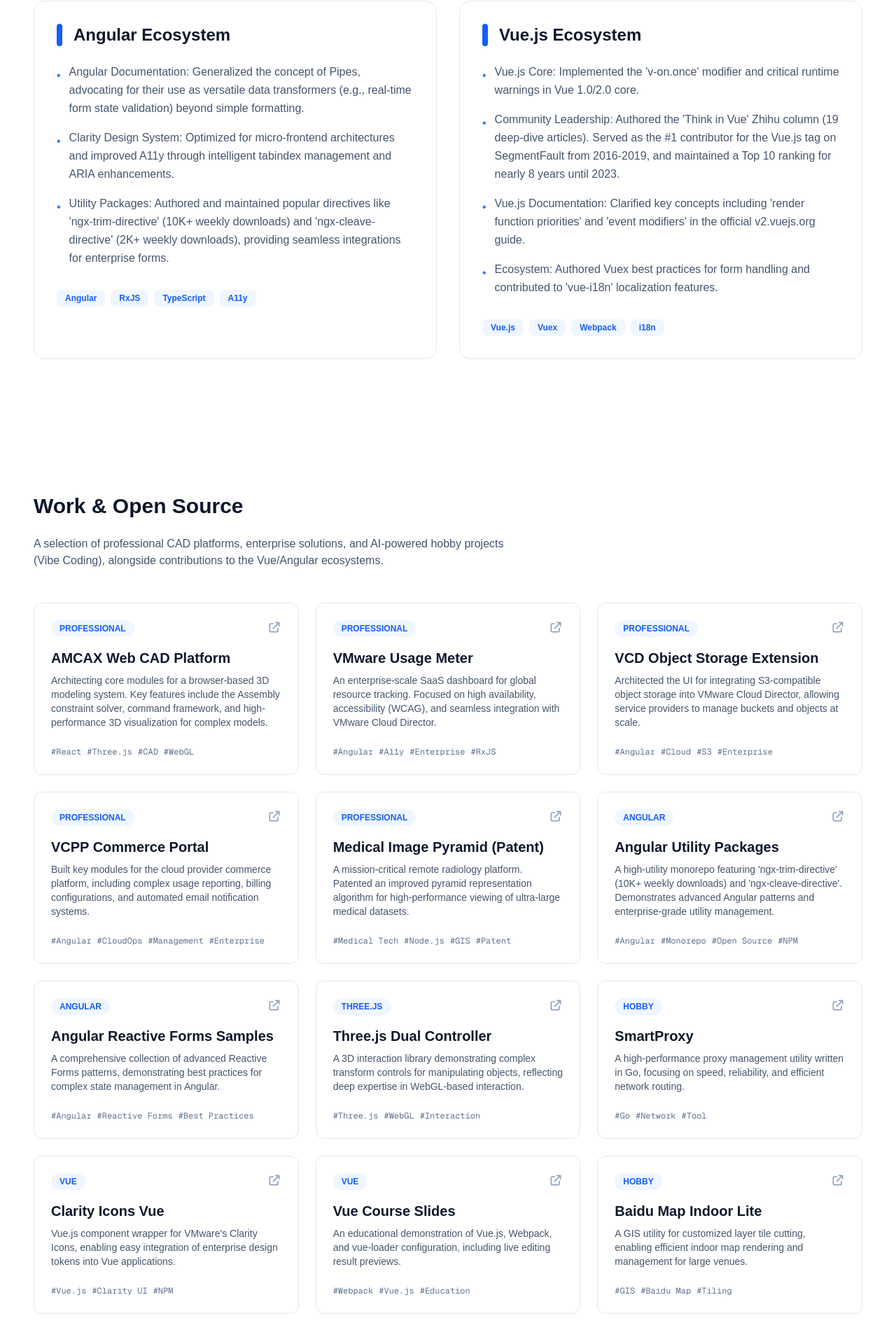
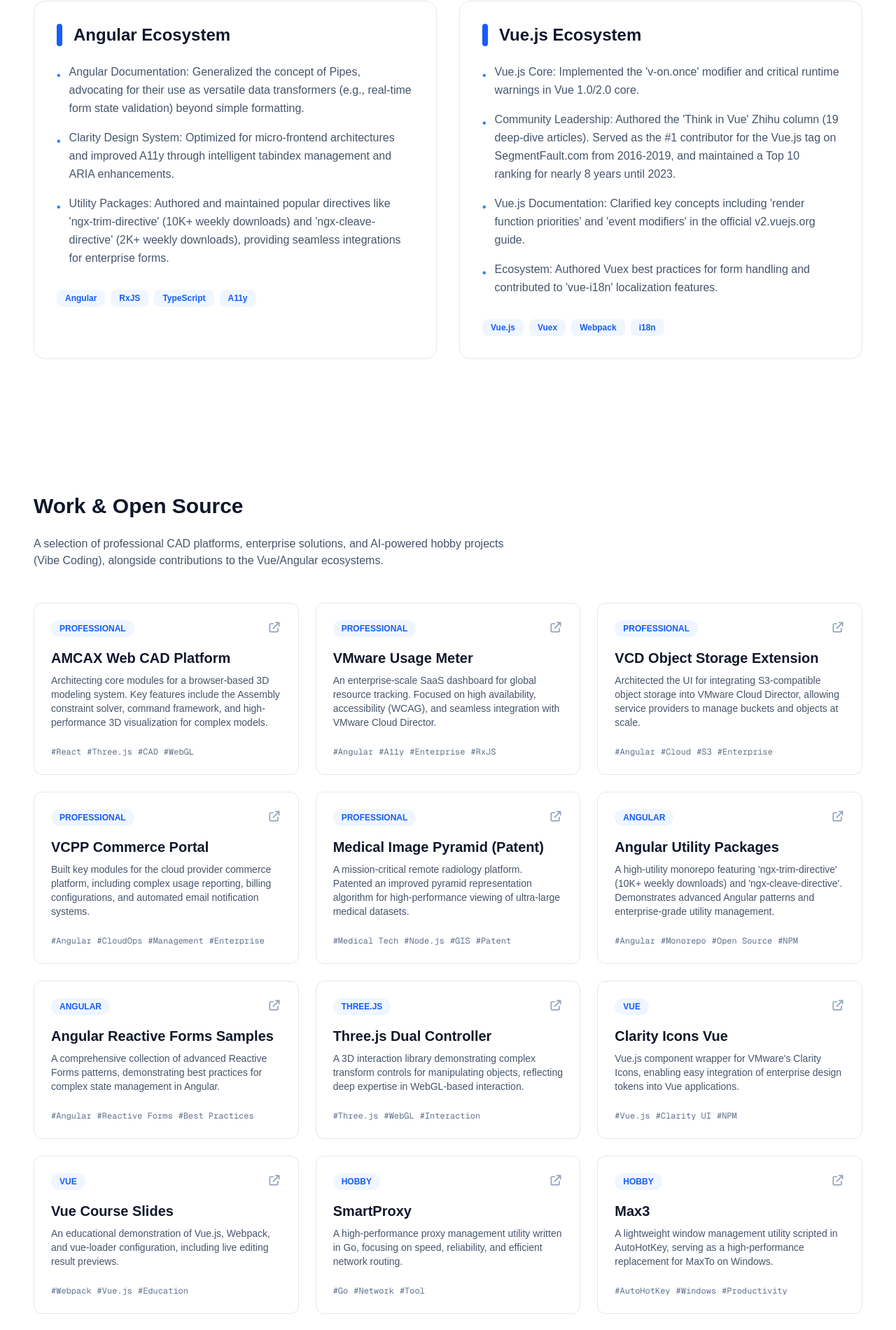
Before and after one commit to KingMario/KingMario.github.io, a Next.js app: page / in a window 1280 px wide. Shown: the part 2043-3943 px from the top of the page at 70% size. Built offline with nearby package versions, Linux system fonts and the light colour scheme.

Commit message:
feat: update portfolio with new Max3 utility

```diff
--- a/src/data/portfolio.ts
+++ b/src/data/portfolio.ts
@@ -47,7 +47,7 @@
     category: "Vue.js Ecosystem",
     contributions: [
       "Vue.js Core: Implemented the 'v-on.once' modifier and critical runtime warnings in Vue 1.0/2.0 core.",
-      "Community Leadership: Authored the 'Think in Vue' Zhihu column (19 deep-dive articles). Served as the #1 contributor for the Vue.js tag on SegmentFault from 2016-2019, and maintained a Top 10 ranking for nearly 8 years until 2023.",
+      "Community Leadership: Authored the 'Think in Vue' Zhihu column (19 deep-dive articles). Served as the #1 contributor for the Vue.js tag on SegmentFault.com from 2016-2019, and maintained a Top 10 ranking for nearly 8 years until 2023.",
       "Vue.js Documentation: Clarified key concepts including 'render function priorities' and 'event modifiers' in the official v2.vuejs.org guide.",
       "Ecosystem: Authored Vuex best practices for form handling and contributed to 'vue-i18n' localization features.",
     ],
@@ -121,14 +121,6 @@
     category: "Three.js",
   },
   {
-    name: "SmartProxy",
-    description:
-      "A high-performance proxy management utility written in Go, focusing on speed, reliability, and efficient network routing.",
-    url: "https://github.com/KingMario/SmartProxy",
-    tags: ["Go", "Network", "Tool"],
-    category: "Hobby",
-  },
-  {
     name: "Clarity Icons Vue",
     description:
       "Vue.js component wrapper for VMware's Clarity Icons, enabling easy integration of enterprise design tokens into Vue applications.",
@@ -142,6 +134,22 @@
     url: "https://github.com/KingMario/vue-course-code-slide",
     tags: ["Webpack", "Vue.js", "Education"],
     category: "Vue",
+  },
+  // Hobby & Utilities
+  {
+    name: "SmartProxy",
+    description:
+      "A high-performance proxy management utility written in Go, focusing on speed, reliability, and efficient network routing.",
+    url: "https://github.com/KingMario/SmartProxy",
+    tags: ["Go", "Network", "Tool"],
+    category: "Hobby",
+  },
+  {
+    name: "Max3",
+    description: "A lightweight window management utility scripted in AutoHotKey, serving as a high-performance replacement for MaxTo on Windows.",
+    url: "https://github.com/KingMario/Max3",
+    tags: ["AutoHotKey", "Windows", "Productivity"],
+    category: "Hobby",
   },
   {
     name: "Baidu Map Indoor Lite",
```
